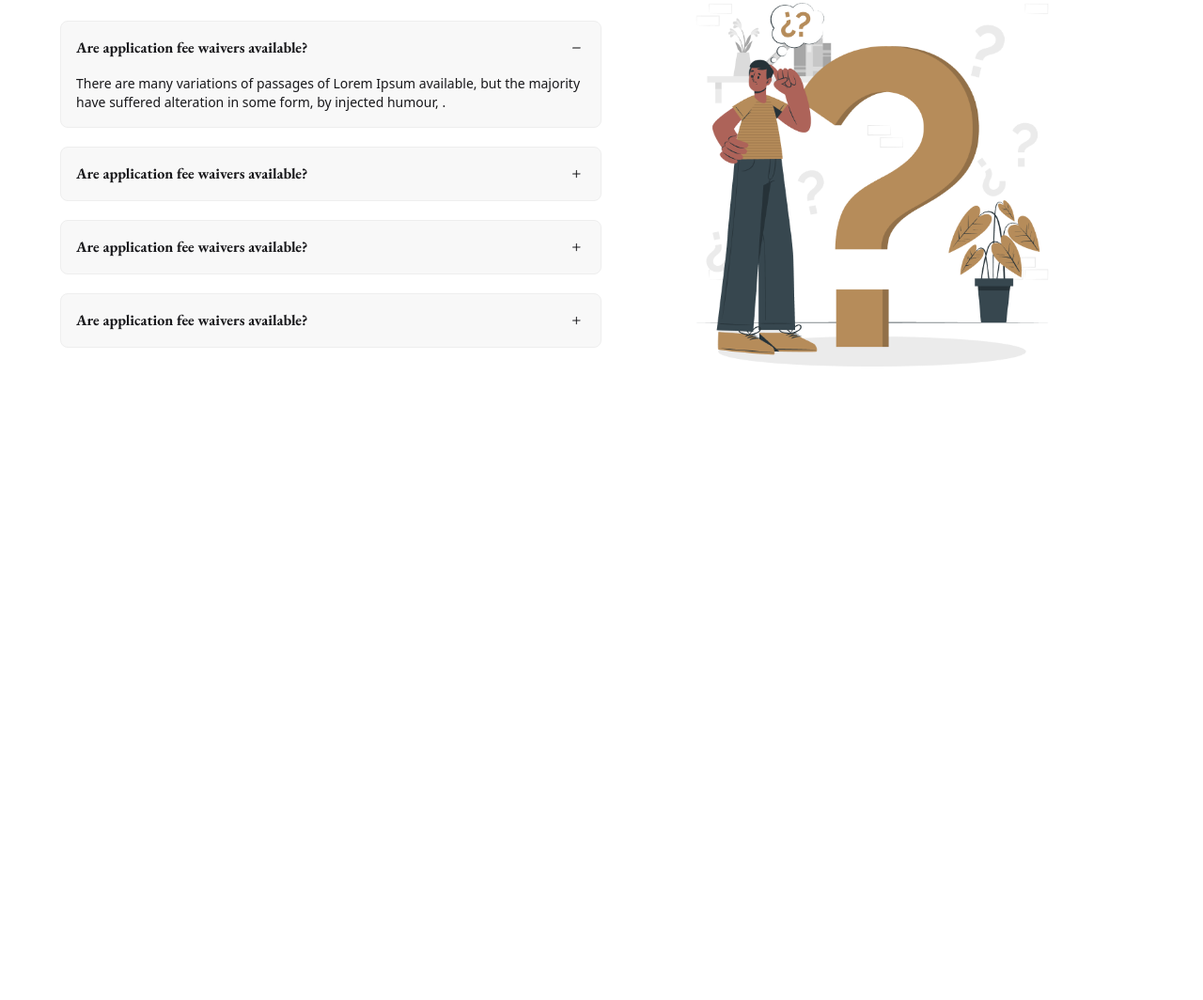
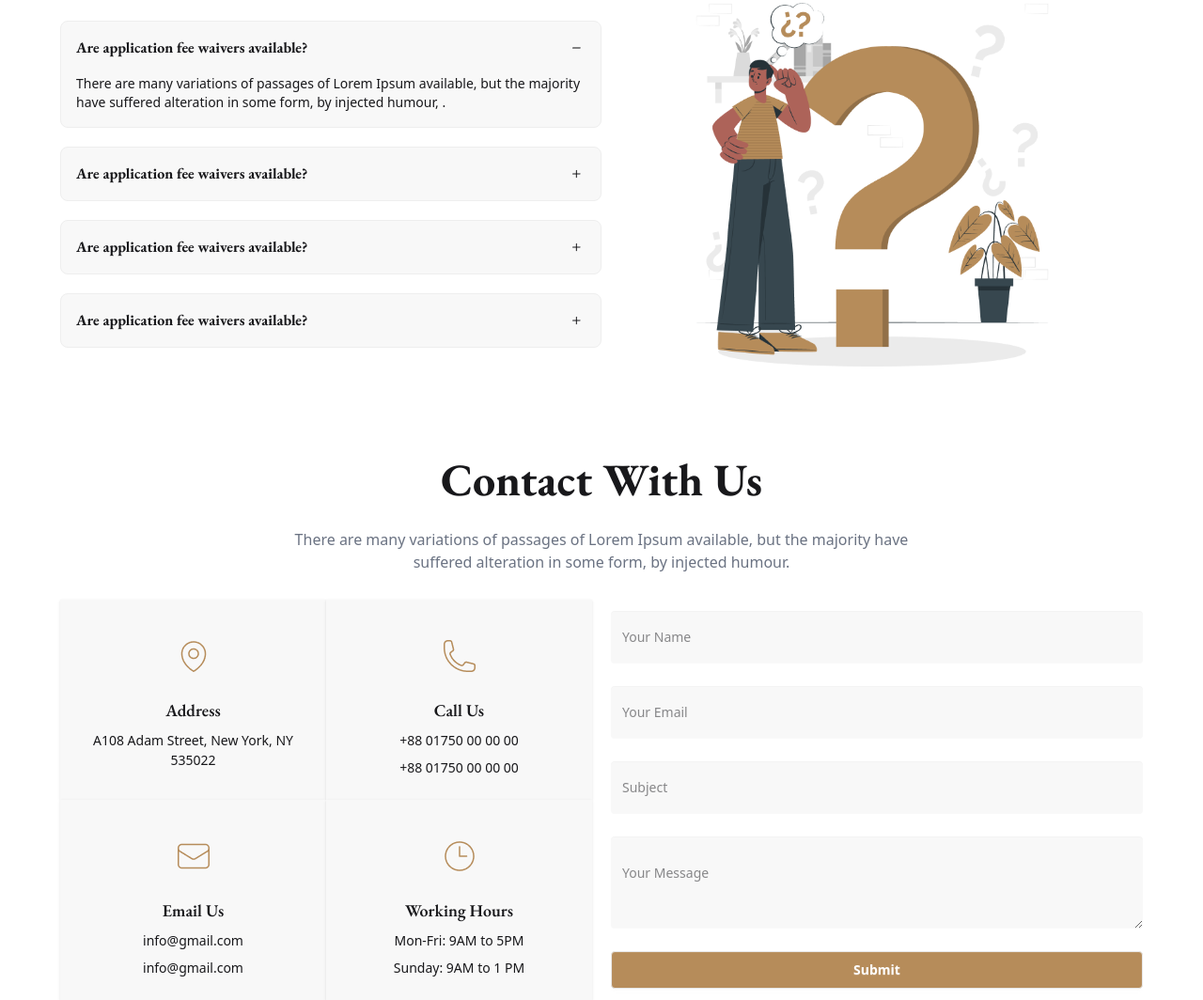
Before and after one commit to ahsankabirr/Legal-Solution, a plain HTML site: page index.html in a window 1280 px wide. Shown: the part 2768-3832 px from the top of the page at 94% size. Before the commit the page ends 3158 px from the top, so only its background shows below. Drawn offline with nearby package versions, Linux system fonts and the light colour scheme.

Commit message:
Contact section add

```diff
--- a/index.html
+++ b/index.html
@@ -513,6 +513,120 @@
           </div>
         </div>
       </section>
+
+      <!-- Contact section -->
+      <section>
+        <div>
+          <!-- Text -->
+          <div>
+            <h1 class="text-5xl font-bold eb-garamond-font text-center mt-24">
+              Contact With Us
+            </h1>
+            <p class="text-center text-gray-500 my-7">
+              There are many variations of passages of Lorem Ipsum available,
+              but the majority have <br />
+              suffered alteration in some form, by injected humour.
+            </p>
+          </div>
+
+          <!-- Message section -->
+          <div class="grid grid-cols-1 md:grid-cols-2 gap-5">
+            <div class="grid grid-cols-1 md:grid-cols-2">
+              <div class="card bg-base-200 rounded-none shadow-sm">
+                <figure class="px-10 pt-10">
+                  <img
+                    src="./images/location.png"
+                    alt="location"
+                    class="rounded-xl"
+                  />
+                </figure>
+                <div class="card-body items-center text-center">
+                  <h2 class="card-title eb-garamond-font">Address</h2>
+                  <p>A108 Adam Street, New York, NY 535022</p>
+                </div>
+              </div>
+              <div class="card bg-base-200 rounded-none shadow-sm">
+                <figure class="px-10 pt-10">
+                  <img
+                    src="./images/call.png"
+                    alt="location"
+                    class="rounded-xl"
+                  />
+                </figure>
+                <div class="card-body items-center text-center">
+                  <h2 class="card-title eb-garamond-font">Call Us</h2>
+                  <p>+88 01750 00 00 00</p>
+                  <p>+88 01750 00 00 00</p>
+                </div>
+              </div>
+              <div class="card bg-base-200 rounded-none shadow-sm">
+                <figure class="px-10 pt-10">
+                  <img
+                    src="./images/email.png"
+                    alt="location"
+                    class="rounded-xl"
+                  />
+                </figure>
+                <div class="card-body items-center text-center">
+                  <h2 class="card-title eb-garamond-font">Email Us</h2>
+                  <p>info@gmail.com</p>
+                  <p>info@gmail.com</p>
+                </div>
+              </div>
+              <div class="card bg-base-200 rounded-none shadow-sm">
+                <figure class="px-10 pt-10">
+                  <img
+                    src="./images/time.png"
+                    alt="location"
+                    class="rounded-xl"
+                  />
+                </figure>
+                <div class="card-body items-center text-center">
+                  <h2 class="card-title eb-garamond-font">Working Hours</h2>
+                  <p>Mon-Fri: 9AM to 5PM</p>
+                  <p>Sunday: 9AM to 1 PM</p>
+                </div>
+              </div>
+            </div>
+
+            <div class="flex items-center">
+              <form action="">
+                <input
+                  class="input w-full py-7 bg-base-200 border-none mb-6"
+                  type="text"
+                  placeholder="Your Name"
+                />
+                <input
+                  class="input w-full py-7 bg-base-200 border-none mb-6"
+                  type="email"
+                  name=""
+                  id="email"
+                  placeholder="Your Email"
+                />
+                <input
+                  class="input w-full py-7 bg-base-200 border-none mb-6"
+                  type="text"
+                  name=""
+                  id=""
+                  placeholder="Subject"
+                />
+                <textarea
+                  class="textarea w-full py-7 bg-base-200 border-none mb-6"
+                  name=""
+                  id=""
+                  placeholder="Your Message"
+                ></textarea>
+                <input
+                  class="btn btn-block bg-color-primary text-white"
+                  type="submit"
+                  name=""
+                  id=""
+                />
+              </form>
+            </div>
+          </div>
+        </div>
+      </section>
     </main>
 
     <footer></footer>
```
